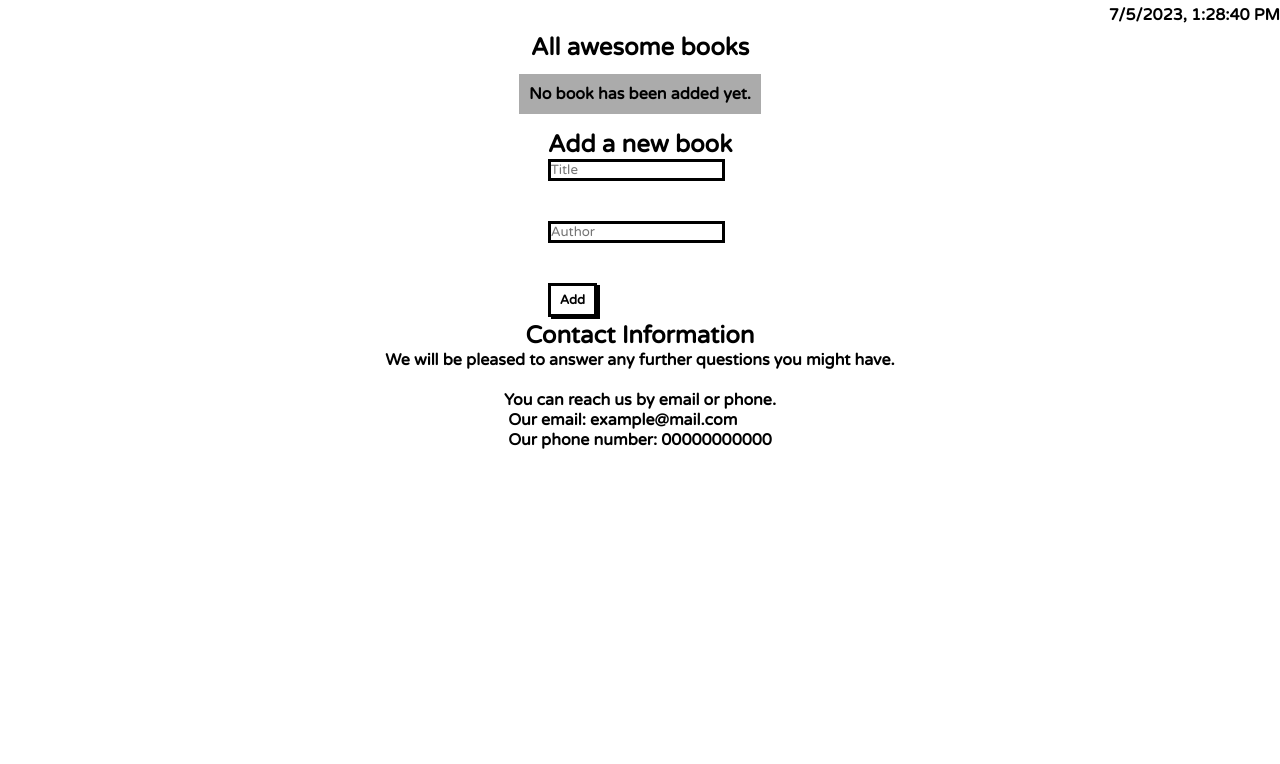
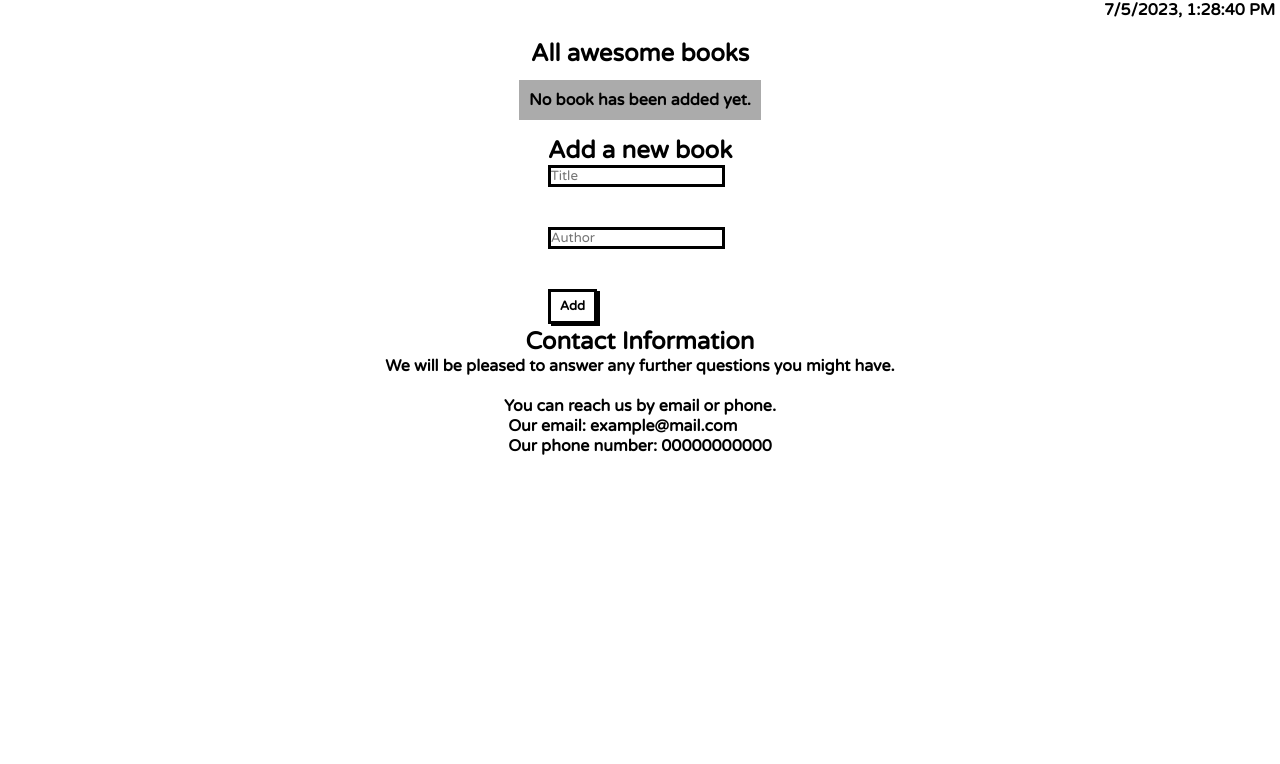
Before and after one commit to mryeminthu/Awesome-books, a website: page index.html in a window 1280 px wide. Shown: the part 36-800 px from the top of the page. Drawn offline with Linux system fonts and the light colour scheme.

Commit message:
Fix date

```diff
--- a/app.js
+++ b/app.js
@@ -138,7 +138,7 @@ function initializePage() {
 }
 
 function displayTime() {
-  const dateTime = document.getElementById('date-time');
+  const dateTime = document.querySelector('.date-time');
   const date = new Date();
   const dateString = date.toLocaleDateString('en-US');
   const timeString = date.toLocaleTimeString('en-US');
--- a/index.html
+++ b/index.html
@@ -20,9 +20,7 @@
             </ul>
         </nav>
     </header>
-    <section class="date-time">
-        <div id="date-time"></div>
-    </section>
+    <div class="date-time"></div>
     <section id="book-section">
         <h1 class="awesome-title">All awesome books</h1>
         <div id="output"></div>
--- a/styles.css
+++ b/styles.css
@@ -80,9 +80,9 @@ input::placeholder {
 
 /* Date and Time */
 .date-time {
-  display: block;
-  float: right;
-  margin-top: 5px;
+  display: flex;
+  justify-content: flex-end;
+  margin-right: 0.3em;
 }
 
 /* Book Section */
```
